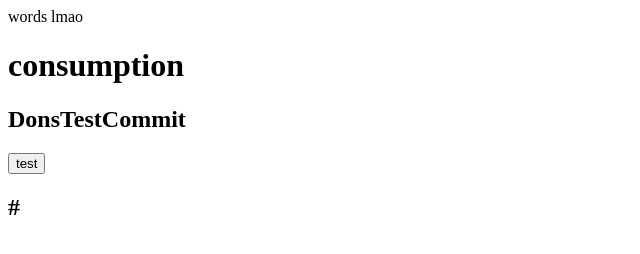
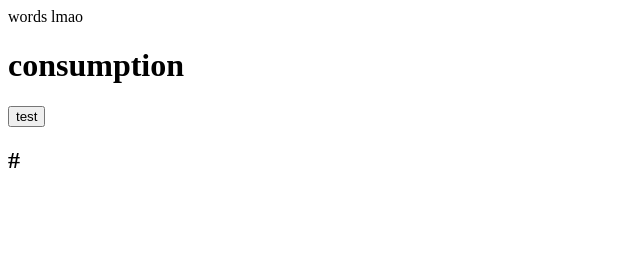
Before and after one commit to toothless890/testsite, a plain HTML site: page index.html in a window 1280 px wide. Shown: the whole page, without its empty margins (0-640 px from the left). Drawn offline with Linux system fonts and the light colour scheme.

Commit message:
Revert "nmy test commit"
This reverts commit 712918f911a04e49b0b3cfc19ef6999a22d19864.

```diff
--- a/index.html
+++ b/index.html
@@ -3,9 +3,7 @@
 	<script src="script.js"></script>
 </head>
 
-
 <h1>consumption</h1>
-<h2>DonsTestCommit</h2>
 
 <button type="button" onclick="inc()">
 	test
```
